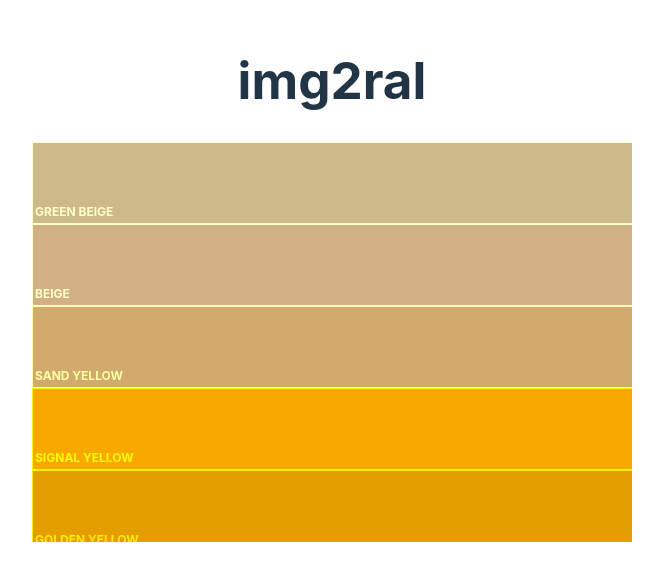
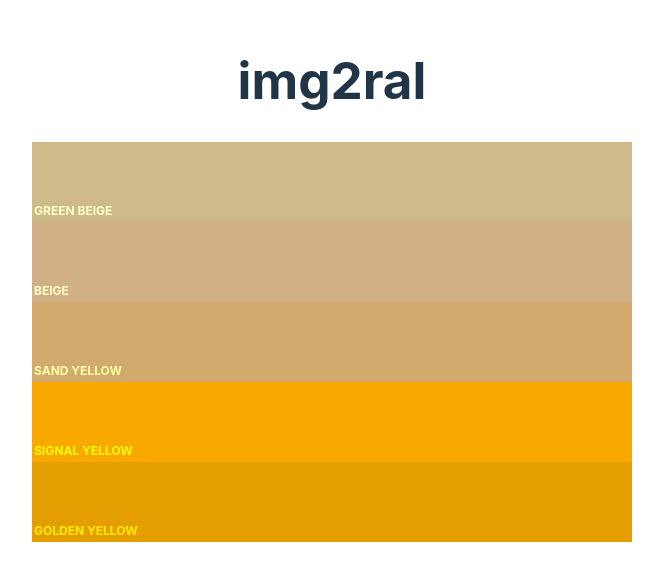
Before and after one commit to jedluk/img2palette, a React (Vite) app: page / in a window 1280 px wide. Shown: the part 120-700 px from the top of the page, without its empty margins (308-971 px from the left). Built offline with nearby package versions, Linux system fonts and the light colour scheme.

Commit message:
Sticky ral

```diff
--- a/src/App.css
+++ b/src/App.css
@@ -60,7 +60,7 @@
 .ral {
     width: 100%;
     height: 80px;
-    position: relative;
+    position: sticky;
 }
 
 .colorName {
--- a/src/App.tsx
+++ b/src/App.tsx
@@ -7,7 +7,7 @@ function App() {
     <>
       <h1>img2ral</h1>
       <div className="box">
-        {Object.keys(PALLETE).map((ral) => {
+        {Object.keys(PALLETE).map((ral, idx) => {
           const [hex, name] = PALLETE[ral]
           const color = adjustColorBrightness(hex, 0.5)
 
@@ -17,7 +17,7 @@ function App() {
               className="ral"
               style={{
                 backgroundColor: hex,
-                border: `1px solid ${color}`,
+                top: idx,
               }}
             >
               <div className="colorName" style={{ color }}>
```
